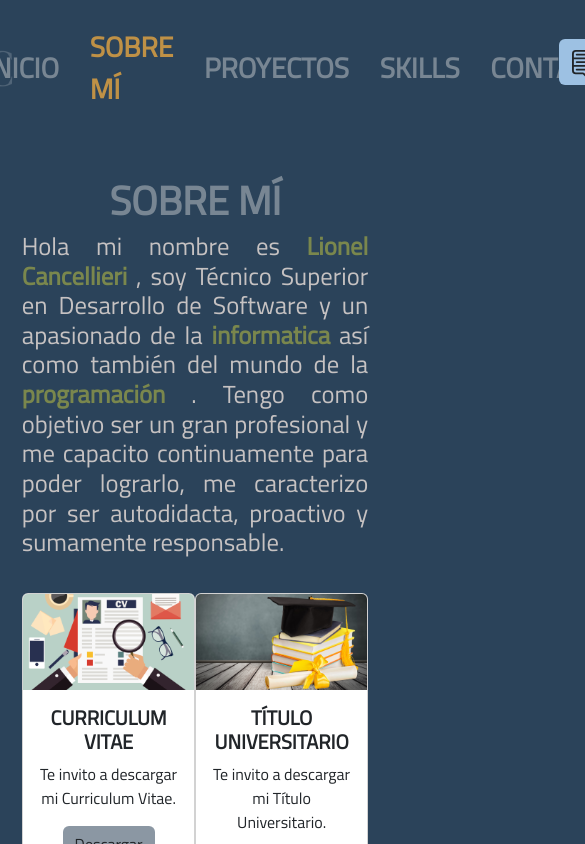
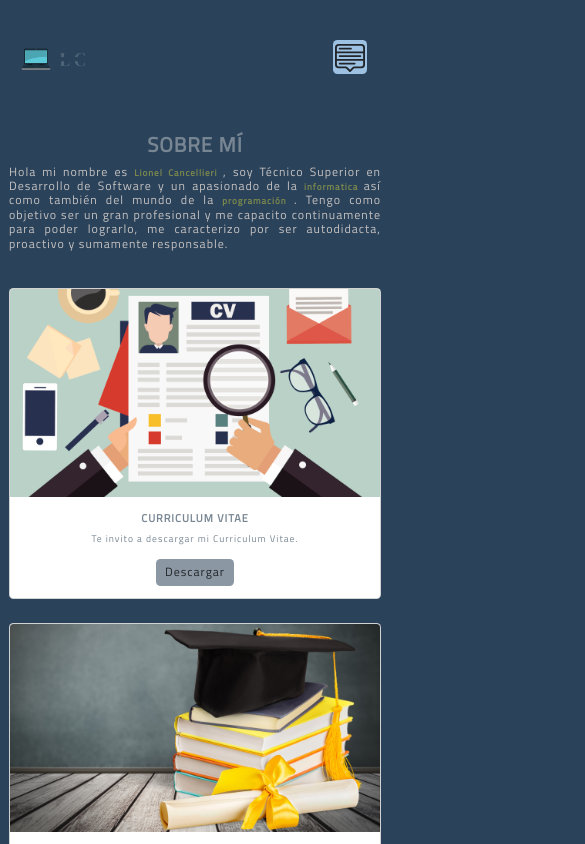
Before and after one commit to C-Lionel/portafolio-react, a React (Vite) app: page /about in a window 390 px wide. Shown: the top 844 px of the page, 585 px wide, since content can reach past the window. Built offline with nearby package versions, Linux system fonts and the light colour scheme.

Commit message:
updated 27/12/22 12:54hs: NOTEBOOK

```diff
--- a/src/components/css/About.css
+++ b/src/components/css/About.css
@@ -38,3 +38,21 @@
     }
 
 }
+
+@media (max-width: 480px) {
+
+    body {
+        font-size: 20px;
+      }
+
+
+    .syles-cards {
+        display: flex;
+        flex-direction: column;
+    }
+    .card {
+        width: 100%;
+        margin-bottom: 2rem;
+    }
+
+}
--- a/src/components/css/Contacto.css
+++ b/src/components/css/Contacto.css
@@ -69,3 +69,21 @@ textarea {
     font-size: 0.55rem;
   }
 }
+
+@media (max-width: 480px) {
+
+  form {
+    width: 16rem;
+    margin: auto;
+    padding: 0.2rem 0.5rem;
+    margin-top: 0.7rem;
+  }
+
+  .contacto {
+    margin-bottom: 2rem;
+  }
+
+  .swal2-container.swal2-center>.swal2-popup {
+    font-size: 0.55rem;
+  }
+}
--- a/src/components/css/Footer.css
+++ b/src/components/css/Footer.css
@@ -38,3 +38,15 @@
      }
 
   }
+
+  @media (max-width: 480px) {
+
+      body {
+        font-size: 20px;
+      }
+
+     .footer h5 {
+      font-size: 0.9rem;
+     }
+
+  }
--- a/src/components/css/Inicio.css
+++ b/src/components/css/Inicio.css
@@ -1,11 +1,15 @@
 .home h1 {
   font-weight: bold;
-  font-size: 2.8125rem;
+  font-size: 2.8rem;
   margin-bottom: 2%;
   margin-top: 5rem;
   text-align: center;
   color: var(--color-terciary);
 
+}
+
+ h2 {
+  font-size: 1.6rem;
 }
 
 .home strong {
@@ -52,7 +56,6 @@
 
 .logo {
   margin-bottom: 1.75rem;
-  margin-left: 3.75rem;
   width: 11.25rem;
   height: 11.25rem;
 }
@@ -63,7 +66,7 @@
 
 .header nav ul {
   display: flex;
-  justify-content: center;
+  justify-content: end;
   align-items: center;
   list-style: none;
 }
@@ -77,7 +80,7 @@
   text-transform: uppercase;
   font-weight: bold;
   font-size: 1.75rem;
-  margin: 3%;
+  margin: 4%;
 }
 
 .header .stylecanvasli {
@@ -126,12 +129,116 @@
 
 
 
+/* RESPONSE */
+
+
+@media (max-width: 1328px) {
+
+  .header li {
+    font-size: 1.6rem;
+    margin: 2.5%;
+  }
+
+  .logo {
+    width: 9rem;
+    height: 9rem;
+  }
+
+}
+
+@media (max-width: 1024px) {
+
+  * {
+    font-size: 88%;
+  }
+
+  .header li {
+    font-size: 1.6rem;
+    margin: 2.5%;
+  }
+
+  .logo {
+    width: 9rem;
+    height: 9rem;
+  }
+
+
+ h2 {
+  font-size: 1.3rem;
+}
+
+}
+
+@media (max-width: 960px) {
+
+}
+
+@media (max-width: 768px) {
+
+  * {
+    font-size: 75%;
+  }
+
+
+}
+
+@media (max-width: 480px) {
+
+  .layout {
+    width: 100%;
+  }
+
+
+  .home a {
+    font-size: 0.3rem;
+  }
+
+  h2 {
+    font-size: 1rem;
+    text-align: justify;
+    width: 100%;
+  }
+
+  .home h1 {
+    width: 100%;
+    font-size: 1rem;
+    margin-bottom: 1.5rem;
+    margin-top: -10%;
+    text-align: center;
+  }
+
+  .header nav ul {
+    display: none;
+  }
+
+  .logo {
+    margin: 0;
+    width: 5.6rem;
+    height: 5.6rem;
+    margin-left: 0.8rem;
+  }
+
+  .button-canva {
+    padding: 0.06rem;
+    margin: 0;
+    margin-right: 1.2rem;
+  }
+
+  .header li {
+    font-size: 1.8rem;
+  }
+
+  .header .stylecanvasli {
+    margin-bottom: -3.8rem;
+  }
+
+  #contacto {
+    margin-bottom: 20%;
+  }
 
 
 
-
-
-/* RESPONSE */
+}
 
 @media (max-width: 320px) {
 
@@ -189,14 +296,3 @@
 
 
 }
-
-
-@media (max-width: 480px) {}
-
-@media (max-width: 768px) {}
-
-@media (max-width: 960px) {}
-
-@media (max-width: 1024px) {}
-
-@media (max-width: 1328px) {}
--- a/src/components/css/Proyectos.css
+++ b/src/components/css/Proyectos.css
@@ -72,6 +72,22 @@
 
 /* RESPONSE */
 
+@media (max-width: 1024px) {
+
+  .work-item span {
+    font-size: 1.1rem;
+  }
+
+}
+
+@media (max-width: 960px) {
+
+  .work-item h3 {
+    font-size: 1.4rem;
+  }
+
+}
+
 @media (max-width: 320px) {
 
   .work-item h2 {
@@ -95,3 +111,30 @@
   }
 
 }
+
+@media (max-width: 480px) {
+
+  .works {
+    display: flex;
+    flex-direction: column;
+  }
+
+
+  .work-item h2 {
+    font-size: 1.5rem;
+  }
+
+
+  .work-item h3 {
+    font-size: 1.2rem;
+  }
+
+  .page .heading {
+      font-size: 1.7rem;
+  }
+
+  .mask img {
+    width: 100%;
+  }
+
+}
--- a/src/components/css/Skills.css
+++ b/src/components/css/Skills.css
@@ -1,5 +1,6 @@
 .carousel-control-next,
 .carousel-control-prev {
+    height: 80%;
     width: 40%;
 }
 
@@ -12,9 +13,40 @@
     padding: 1.8rem;
 }
 
+.carousel-inner.carousel-item, h5, p {
+    color: var( --color-terciary);
+}
+
 
 
 /* RESPONSE */
+
+@media (max-width: 1024px) {
+
+    .carousel-item, h5 {
+        font-size: 1.5rem;
+    }
+
+    .carousel-item, p {
+        font-size: 1.1rem;
+    }
+
+
+}
+
+@media (max-width: 768px) {
+
+    .carousel-item, h5 {
+        font-size: 1.2rem;
+    }
+
+    .carousel-item, p {
+        font-size: 0.8rem;
+    }
+
+
+  }
+
 
 @media (max-width: 320px) {
 
@@ -31,3 +63,19 @@
 
 
 }
+
+@media (max-width: 480px) {
+
+
+    .carousel-control-next,
+    .carousel-control-prev {
+        width: 40%;
+    }
+
+    .skills {
+        padding-top: 0;
+        box-shadow: none;
+    }
+
+
+}
--- a/src/components/layout/HeaderNav.jsx
+++ b/src/components/layout/HeaderNav.jsx
@@ -45,7 +45,7 @@ return (
 
 
 
-        <button className="btn button-canva" type="button" data-bs-toggle="offcanvas" data-bs-target="#offcanvasExample" aria-controls="offcanvasExample">
+        <button className="btn button-canva d-block d-sm-none" type="button" data-bs-toggle="offcanvas" data-bs-target="#offcanvasExample" aria-controls="offcanvasExample">
             {
                 <svg xmlns="http://www.w3.org/2000/svg" width="30" height="30" fill="currentColor" className="bi bi-menu-up" viewBox="0 0 16 16">
                     <path d="M7.646 15.854a.5.5 0 0 0 .708 0L10.207 14H14a2 2 0 0 0 2-2V3a2 2 0 0 0-2-2H2a2 2 0 0 0-2 2v9a2 2 0 0 0 2 2h3.793l1.853 1.854zM1 9V6h14v3H1zm14 1v2a1 1 0 0 1-1 1h-3.793a1 1 0 0 0-.707.293l-1.5 1.5-1.5-1.5A1 1 0 0 0 5.793 13H2a1 1 0 0 1-1-1v-2h14zm0-5H1V3a1 1 0 0 1 1-1h12a1 1 0 0 1 1 1v2zM2 11.5a.5.5 0 0 0 .5.5h8a.5.5 0 0 0 0-1h-8a.5.5 0 0 0-.5.5zm0-4a.5.5 0 0 0 .5.5h11a.5.5 0 0 0 0-1h-11a.5.5 0 0 0-.5.5zm0-4a.5.5 0 0 0 .5.5h6a.5.5 0 0 0 0-1h-6a.5.5 0 0 0-.5.5z" />
--- a/src/index.css
+++ b/src/index.css
@@ -12,13 +12,17 @@
 /* Estilos */
 
 
+* {
+  font-size: 100%;
+}
+
 body {
+  letter-spacing: 1px;
+  height: 80rem;
   margin: 0;
-  /* background-image: linear-gradient(to right, #2b435a, #041220 ); */
   font-family: 'Titillium Web', sans-serif;
   background-color: var(--color-primary);
   text-align: justify;
-  font-size: 16px;
 }
 
 .color-text-global {
@@ -28,7 +32,6 @@ body {
 .page .heading {
   margin-bottom: 2%;
   text-align: center;
-  font-size: 40px;
   font-weight: bold;
 }
 
```
Also changed, not shown: src/components/Skills.jsx (+18 -17 lines).
